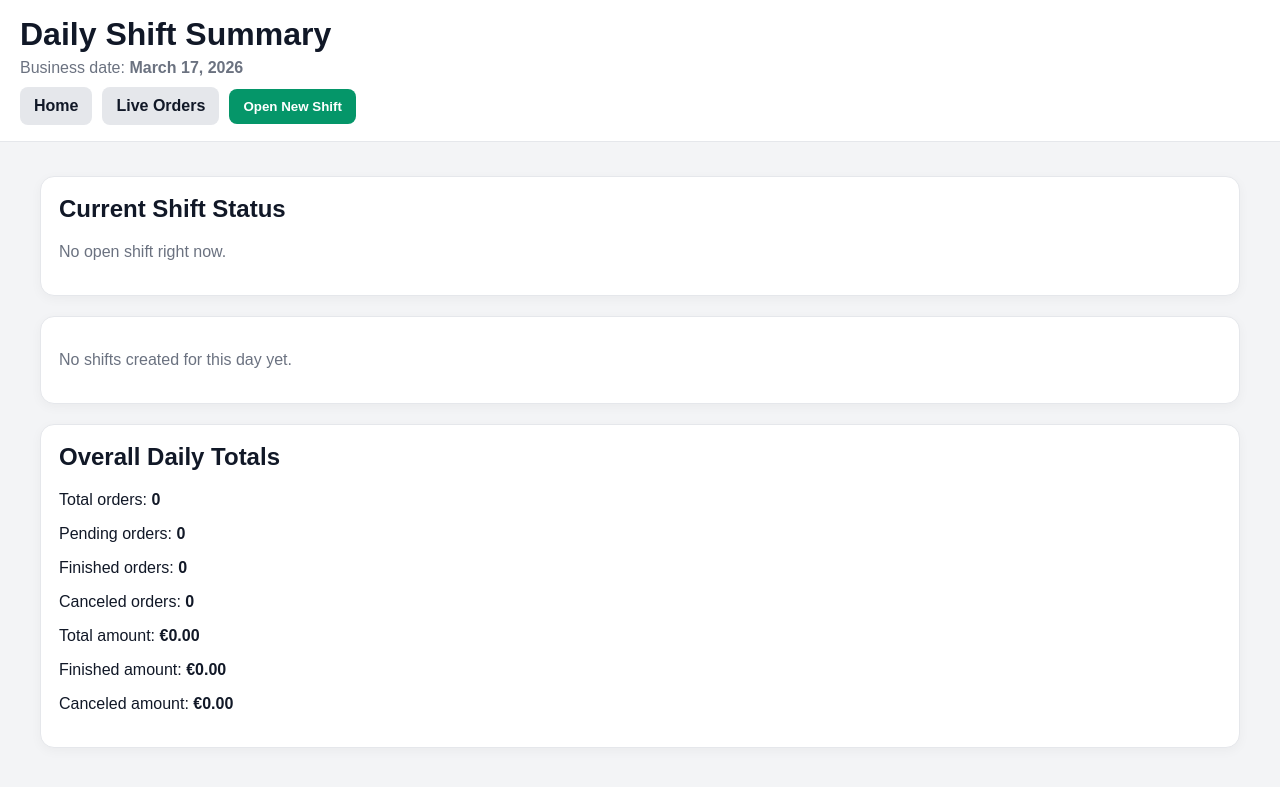
After one commit to bkocii/orderWebApp, a Django app: page /shift-summary/ in a window 1280 px wide. The commit adds this page. Shown: the top 787 px of the page. Run offline with Django 5.2, Linux system fonts and the light colour scheme; a user stored in the database is signed in; tables that the repository leaves empty hold one stand-in row (values such as "Sample post").

Commit message:
Show per-shift waiter summaries and overall daily totals

```diff
--- a/orders/urls.py
+++ b/orders/urls.py
@@ -8,4 +8,7 @@ urlpatterns = [
     path("submit-order/", views.submit_order, name="submit_order"),
     path("orders/<int:order_id>/finish/", views.finish_order, name="finish_order"),
     path("orders/<int:order_id>/cancel/", views.cancel_order, name="cancel_order"),
+    path("shift-summary/", views.shift_summary_page, name="shift_summary_page"),
+    path("open-shift/", views.open_shift, name="open_shift"),
+    path("close-shift/", views.close_shift, name="close_shift"),
 ]
--- a/orders/views.py
+++ b/orders/views.py
@@ -1,7 +1,7 @@
 import json
 from django.contrib.auth.decorators import login_required
 from django.http import JsonResponse
-from django.shortcuts import render
+from django.shortcuts import render, redirect
 from django.views.decorators.http import require_POST
 from django.contrib.admin.views.decorators import staff_member_required
 from django.shortcuts import get_object_or_404
@@ -9,6 +9,32 @@ from django.utils import timezone
 from products.models import Product
 from .models import Order, OrderItem, Shift
 from .utils import broadcast_order_event
+from django.db.models import Sum, Count, Q
+
+
+def get_current_business_date():
+    return timezone.localdate()
+
+
+def get_open_shift(business_date=None):
+    business_date = business_date or get_current_business_date()
+    return (
+        Shift.objects
+        .filter(business_date=business_date, status=Shift.STATUS_OPEN)
+        .order_by("-opened_at")
+        .first()
+    )
+
+
+def get_next_shift_sequence(business_date=None):
+    business_date = business_date or get_current_business_date()
+    last_shift = (
+        Shift.objects
+        .filter(business_date=business_date)
+        .order_by("-sequence_number")
+        .first()
+    )
+    return 1 if not last_shift else last_shift.sequence_number + 1
 
 
 def serialize_order(order):
@@ -88,10 +114,13 @@ def submit_order(request):
     if not items:
         return JsonResponse({"success": False, "error": "No items selected."}, status=400)
 
-    shift, _ = Shift.objects.get_or_create(
-        business_date=timezone.localdate(),
-        defaults={"status": Shift.STATUS_OPEN},
-    )
+    shift = get_open_shift()
+
+    if not shift:
+        return JsonResponse(
+            {"success": False, "error": "No open shift. New orders are currently blocked."},
+            status=400
+        )
 
     order = Order.objects.create(
         waiter=request.user,
@@ -202,3 +231,120 @@ def cancel_order(request, order_id):
         "new_status": order.status,
         "order": serialize_order(order),
     })
+
+
+@staff_member_required(login_url="login")
+@require_POST
+def open_shift(request):
+    business_date = get_current_business_date()
+    existing_open = get_open_shift(business_date)
+
+    if existing_open:
+        return JsonResponse(
+            {"success": False, "error": "There is already an open shift for today."},
+            status=400
+        )
+
+    shift = Shift.objects.create(
+        business_date=business_date,
+        sequence_number=get_next_shift_sequence(business_date),
+        status=Shift.STATUS_OPEN,
+        opened_by=request.user,
+    )
+
+    return JsonResponse({
+        "success": True,
+        "message": f"Opened Shift {shift.sequence_number} for {shift.business_date}.",
+        "shift_id": shift.id,
+        "sequence_number": shift.sequence_number,
+        "business_date": str(shift.business_date),
+    })
+
+
+@staff_member_required(login_url="login")
+def shift_summary_page(request):
+    business_date = get_current_business_date()
+    open_shift = get_open_shift(business_date)
+
+    shifts_for_day = (
+        Shift.objects
+        .filter(business_date=business_date)
+        .select_related("opened_by", "closed_by")
+        .order_by("sequence_number")
+    )
+
+    shift_summaries = []
+
+    for shift in shifts_for_day:
+        shift_orders = Order.objects.filter(shift=shift)
+
+        shift_totals = shift_orders.aggregate(
+            total_orders=Count("id"),
+            pending_orders=Count("id", filter=Q(status=Order.STATUS_PENDING)),
+            finished_orders=Count("id", filter=Q(status=Order.STATUS_FINISHED)),
+            canceled_orders=Count("id", filter=Q(status=Order.STATUS_CANCELED)),
+            total_amount=Sum("total"),
+            finished_amount=Sum("total", filter=Q(status=Order.STATUS_FINISHED)),
+            canceled_amount=Sum("total", filter=Q(status=Order.STATUS_CANCELED)),
+        )
+
+        waiter_totals = (
+            shift_orders
+            .select_related("waiter")
+            .values("waiter__username", "waiter__first_name", "waiter__last_name")
+            .annotate(
+                total_orders=Count("id"),
+                pending_orders=Count("id", filter=Q(status=Order.STATUS_PENDING)),
+                finished_orders=Count("id", filter=Q(status=Order.STATUS_FINISHED)),
+                canceled_orders=Count("id", filter=Q(status=Order.STATUS_CANCELED)),
+                total_amount=Sum("total"),
+                finished_amount=Sum("total", filter=Q(status=Order.STATUS_FINISHED)),
+                canceled_amount=Sum("total", filter=Q(status=Order.STATUS_CANCELED)),
+            )
+            .order_by("waiter__username")
+        )
+
+        shift_summaries.append({
+            "shift": shift,
+            "totals": shift_totals,
+            "waiter_totals": waiter_totals,
+        })
+
+    overall = Order.objects.filter(shift__business_date=business_date).aggregate(
+        total_orders=Count("id"),
+        pending_orders=Count("id", filter=Q(status=Order.STATUS_PENDING)),
+        finished_orders=Count("id", filter=Q(status=Order.STATUS_FINISHED)),
+        canceled_orders=Count("id", filter=Q(status=Order.STATUS_CANCELED)),
+        total_amount=Sum("total"),
+        finished_amount=Sum("total", filter=Q(status=Order.STATUS_FINISHED)),
+        canceled_amount=Sum("total", filter=Q(status=Order.STATUS_CANCELED)),
+    )
+
+    return render(request, "orders/shift_summary.html", {
+        "business_date": business_date,
+        "open_shift": open_shift,
+        "shift_summaries": shift_summaries,
+        "overall": overall,
+    })
+
+
+@staff_member_required(login_url="login")
+@require_POST
+def close_shift(request):
+    shift = get_open_shift()
+
+    if not shift:
+        return JsonResponse({"success": False, "error": "No open shift to close."}, status=400)
+
+    shift.status = Shift.STATUS_CLOSED
+    shift.closed_at = timezone.now()
+    shift.closed_by = request.user
+    shift.save(update_fields=["status", "closed_at", "closed_by"])
+
+    return JsonResponse({
+        "success": True,
+        "message": f"Closed Shift {shift.sequence_number} for {shift.business_date}.",
+        "shift_id": shift.id,
+        "sequence_number": shift.sequence_number,
+        "business_date": str(shift.business_date),
+    })
--- a/templates/orders/home.html
+++ b/templates/orders/home.html
@@ -12,6 +12,7 @@
         <li><a href="{% url 'waiter_order_page' %}">Waiter Order Page</a></li>
         {% if request.user.is_staff %}
             <li><a href="{% url 'live_orders_page' %}">Live Orders Page</a></li>
+            <li><a href="{% url 'shift_summary_page' %}">Shift Summary</a></li>
         {% endif %}
         <li>
             <form method="post" action="{% url 'logout' %}">
--- a/templates/orders/live_orders_page.html
+++ b/templates/orders/live_orders_page.html
@@ -269,6 +269,7 @@
             <div class="nav-row">
                 <a class="nav-btn" href="{% url 'home' %}">Home</a>
                 <a class="nav-btn" href="{% url 'waiter_order_page' %}">Waiter Page</a>
+                <a class="nav-btn" href="{% url 'shift_summary_page' %}">Shift Summary</a>
                 <label style="display:flex; align-items:center; gap:8px; font-size:14px;">
                     <input type="checkbox" id="sound-toggle" checked>
                     Sound alert
--- /dev/null
+++ b/templates/orders/shift_summary.html
@@ -0,0 +1,315 @@
+<!DOCTYPE html>
+<html>
+<head>
+    <title>Shift Summary</title>
+    <meta name="viewport" content="width=device-width, initial-scale=1">
+    <style>
+        body {
+            margin: 0;
+            font-family: Arial, sans-serif;
+            background: #f3f4f6;
+            color: #111827;
+        }
+        .topbar {
+            background: white;
+            border-bottom: 1px solid #e5e7eb;
+            padding: 16px 20px;
+        }
+        .topbar h1 {
+            margin: 0 0 6px 0;
+        }
+        .nav-row {
+            display: flex;
+            gap: 10px;
+            flex-wrap: wrap;
+            margin-top: 10px;
+            align-items: center;
+        }
+        .nav-btn, .action-btn {
+            text-decoration: none;
+            border: 0;
+            border-radius: 8px;
+            padding: 10px 14px;
+            cursor: pointer;
+            font-weight: bold;
+        }
+        .nav-btn {
+            background: #e5e7eb;
+            color: #111827;
+        }
+        .open-btn {
+            background: #059669;
+            color: white;
+        }
+        .close-btn {
+            background: #dc2626;
+            color: white;
+        }
+        .container {
+            max-width: 1200px;
+            margin: 0 auto;
+            padding: 20px;
+        }
+        .card {
+            background: white;
+            border: 1px solid #e5e7eb;
+            border-radius: 14px;
+            padding: 18px;
+            margin-bottom: 20px;
+            box-shadow: 0 3px 12px rgba(0,0,0,0.04);
+        }
+        .card h2 {
+            margin-top: 0;
+        }
+        .message {
+            margin-bottom: 14px;
+            font-weight: bold;
+        }
+        table {
+            width: 100%;
+            border-collapse: collapse;
+            background: white;
+        }
+        th, td {
+            padding: 12px;
+            border-bottom: 1px solid #e5e7eb;
+            text-align: left;
+            font-size: 14px;
+        }
+        th {
+            background: #f9fafb;
+        }
+        .muted {
+            color: #6b7280;
+        }
+        .status-open {
+            color: #059669;
+            font-weight: bold;
+        }
+        .status-closed {
+            color: #dc2626;
+            font-weight: bold;
+        }
+    </style>
+</head>
+<body>
+    <div class="topbar">
+        <h1>Daily Shift Summary</h1>
+        <div class="muted">
+            Business date: <strong>{{ business_date }}</strong>
+        </div>
+        <div class="nav-row">
+            <a class="nav-btn" href="{% url 'home' %}">Home</a>
+            <a class="nav-btn" href="{% url 'live_orders_page' %}">Live Orders</a>
+
+            {% if open_shift %}
+                <button id="close-shift-btn" class="action-btn close-btn">
+                    Close Shift {{ open_shift.sequence_number }}
+                </button>
+            {% else %}
+                <button id="open-shift-btn" class="action-btn open-btn">
+                    Open New Shift
+                </button>
+            {% endif %}
+        </div>
+    </div>
+
+    <div class="container">
+       <div id="page-message" class="message"></div>
+
+            <div class="card">
+                <h2>Current Shift Status</h2>
+                {% if open_shift %}
+                    <p>
+                        Open shift:
+                        <strong>Shift {{ open_shift.sequence_number }}</strong>
+                        <span class="status-open">(OPEN)</span>
+                    </p>
+                    <p>Opened at: <strong>{{ open_shift.opened_at }}</strong></p>
+                    <p>Opened by: <strong>{{ open_shift.opened_by|default:"-" }}</strong></p>
+                {% else %}
+                    <p class="muted">No open shift right now.</p>
+                {% endif %}
+            </div>
+
+            {% if shift_summaries %}
+                {% for summary in shift_summaries %}
+                    <div class="card">
+                        <h2>Shift {{ summary.shift.sequence_number }}</h2>
+
+                        <p>
+                            Status:
+                            {% if summary.shift.status == "open" %}
+                                <span class="status-open">OPEN</span>
+                            {% else %}
+                                <span class="status-closed">CLOSED</span>
+                            {% endif %}
+                        </p>
+
+                        <p>Opened at: <strong>{{ summary.shift.opened_at }}</strong></p>
+                        <p>Opened by: <strong>{{ summary.shift.opened_by|default:"-" }}</strong></p>
+                        <p>Closed at: <strong>{{ summary.shift.closed_at|default:"-" }}</strong></p>
+                        <p>Closed by: <strong>{{ summary.shift.closed_by|default:"-" }}</strong></p>
+
+                        <hr style="margin: 18px 0; border: 0; border-top: 1px solid #e5e7eb;">
+
+                        <h3>Shift Totals</h3>
+                        <p>Total orders: <strong>{{ summary.totals.total_orders|default:0 }}</strong></p>
+                        <p>Pending orders: <strong>{{ summary.totals.pending_orders|default:0 }}</strong></p>
+                        <p>Finished orders: <strong>{{ summary.totals.finished_orders|default:0 }}</strong></p>
+                        <p>Canceled orders: <strong>{{ summary.totals.canceled_orders|default:0 }}</strong></p>
+                        <p>Total amount: <strong>€{{ summary.totals.total_amount|default:"0.00" }}</strong></p>
+                        <p>Finished amount: <strong>€{{ summary.totals.finished_amount|default:"0.00" }}</strong></p>
+                        <p>Canceled amount: <strong>€{{ summary.totals.canceled_amount|default:"0.00" }}</strong></p>
+
+                        <hr style="margin: 18px 0; border: 0; border-top: 1px solid #e5e7eb;">
+
+                        <h3>Waiter Totals for Shift {{ summary.shift.sequence_number }}</h3>
+
+                        {% if summary.waiter_totals %}
+                            <table>
+                                <thead>
+                                    <tr>
+                                        <th>Waiter</th>
+                                        <th>Total Orders</th>
+                                        <th>Pending</th>
+                                        <th>Finished</th>
+                                        <th>Canceled</th>
+                                        <th>Total Amount</th>
+                                        <th>Finished Amount</th>
+                                        <th>Canceled Amount</th>
+                                    </tr>
+                                </thead>
+                                <tbody>
+                                    {% for row in summary.waiter_totals %}
+                                        <tr>
+                                            <td>
+                                                {% if row.waiter__first_name or row.waiter__last_name %}
+                                                    {{ row.waiter__first_name }} {{ row.waiter__last_name }}
+                                                {% else %}
+                                                    {{ row.waiter__username }}
+                                                {% endif %}
+                                            </td>
+                                            <td>{{ row.total_orders|default:0 }}</td>
+                                            <td>{{ row.pending_orders|default:0 }}</td>
+                                            <td>{{ row.finished_orders|default:0 }}</td>
+                                            <td>{{ row.canceled_orders|default:0 }}</td>
+                                            <td>€{{ row.total_amount|default:"0.00" }}</td>
+                                            <td>€{{ row.finished_amount|default:"0.00" }}</td>
+                                            <td>€{{ row.canceled_amount|default:"0.00" }}</td>
+                                        </tr>
+                                    {% endfor %}
+                                </tbody>
+                            </table>
+                        {% else %}
+                            <p class="muted">No waiter orders recorded for this shift.</p>
+                        {% endif %}
+                    </div>
+                {% endfor %}
+            {% else %}
+                <div class="card">
+                    <p class="muted">No shifts created for this day yet.</p>
+                </div>
+            {% endif %}
+
+            <div class="card">
+                <h2>Overall Daily Totals</h2>
+                <p>Total orders: <strong>{{ overall.total_orders|default:0 }}</strong></p>
+                <p>Pending orders: <strong>{{ overall.pending_orders|default:0 }}</strong></p>
+                <p>Finished orders: <strong>{{ overall.finished_orders|default:0 }}</strong></p>
+                <p>Canceled orders: <strong>{{ overall.canceled_orders|default:0 }}</strong></p>
+                <p>Total amount: <strong>€{{ overall.total_amount|default:"0.00" }}</strong></p>
+                <p>Finished amount: <strong>€{{ overall.finished_amount|default:"0.00" }}</strong></p>
+                <p>Canceled amount: <strong>€{{ overall.canceled_amount|default:"0.00" }}</strong></p>
+            </div>
+    </div>
+
+    <script>
+        const pageMessage = document.getElementById("page-message");
+        const openShiftBtn = document.getElementById("open-shift-btn");
+        const closeShiftBtn = document.getElementById("close-shift-btn");
+
+        function getCsrfToken() {
+            const cookieValue = document.cookie
+                .split("; ")
+                .find(row => row.startsWith("csrftoken="));
+            return cookieValue ? cookieValue.split("=")[1] : "";
+        }
+
+        function showMessage(text, color = "green") {
+            pageMessage.textContent = text;
+            pageMessage.style.color = color;
+        }
+
+        if (openShiftBtn) {
+            openShiftBtn.addEventListener("click", async function () {
+                openShiftBtn.disabled = true;
+                openShiftBtn.textContent = "Opening...";
+
+                try {
+                    const response = await fetch("{% url 'open_shift' %}", {
+                        method: "POST",
+                        headers: {
+                            "X-CSRFToken": getCsrfToken(),
+                            "Content-Type": "application/json"
+                        }
+                    });
+
+                    const data = await response.json();
+
+                    if (!response.ok || !data.success) {
+                        showMessage(data.error || "Failed to open shift.", "red");
+                        openShiftBtn.disabled = false;
+                        openShiftBtn.textContent = "Open New Shift";
+                        return;
+                    }
+
+                    showMessage(data.message, "green");
+                    window.location.reload();
+                } catch (error) {
+                    showMessage("Network or server error while opening shift.", "red");
+                    openShiftBtn.disabled = false;
+                    openShiftBtn.textContent = "Open New Shift";
+                }
+            });
+        }
+
+        if (closeShiftBtn) {
+            closeShiftBtn.addEventListener("click", async function () {
+                if (!confirm("Close the current shift? New orders will be blocked until a new shift is opened.")) {
+                    return;
+                }
+
+                closeShiftBtn.disabled = true;
+                closeShiftBtn.textContent = "Closing...";
+
+                try {
+                    const response = await fetch("{% url 'close_shift' %}", {
+                        method: "POST",
+                        headers: {
+                            "X-CSRFToken": getCsrfToken(),
+                            "Content-Type": "application/json"
+                        }
+                    });
+
+                    const data = await response.json();
+
+                    if (!response.ok || !data.success) {
+                        showMessage(data.error || "Failed to close shift.", "red");
+                        closeShiftBtn.disabled = false;
+                        closeShiftBtn.textContent = "Close Shift";
+                        return;
+                    }
+
+                    showMessage(data.message, "green");
+                    window.location.reload();
+                } catch (error) {
+                    showMessage("Network or server error while closing shift.", "red");
+                    closeShiftBtn.disabled = false;
+                    closeShiftBtn.textContent = "Close Shift";
+                }
+            });
+        }
+    </script>
+</body>
+</html>
```
Also changed, not shown: orders/admin.py (+10 -1 lines), orders/models.py (+26 -3 lines).
